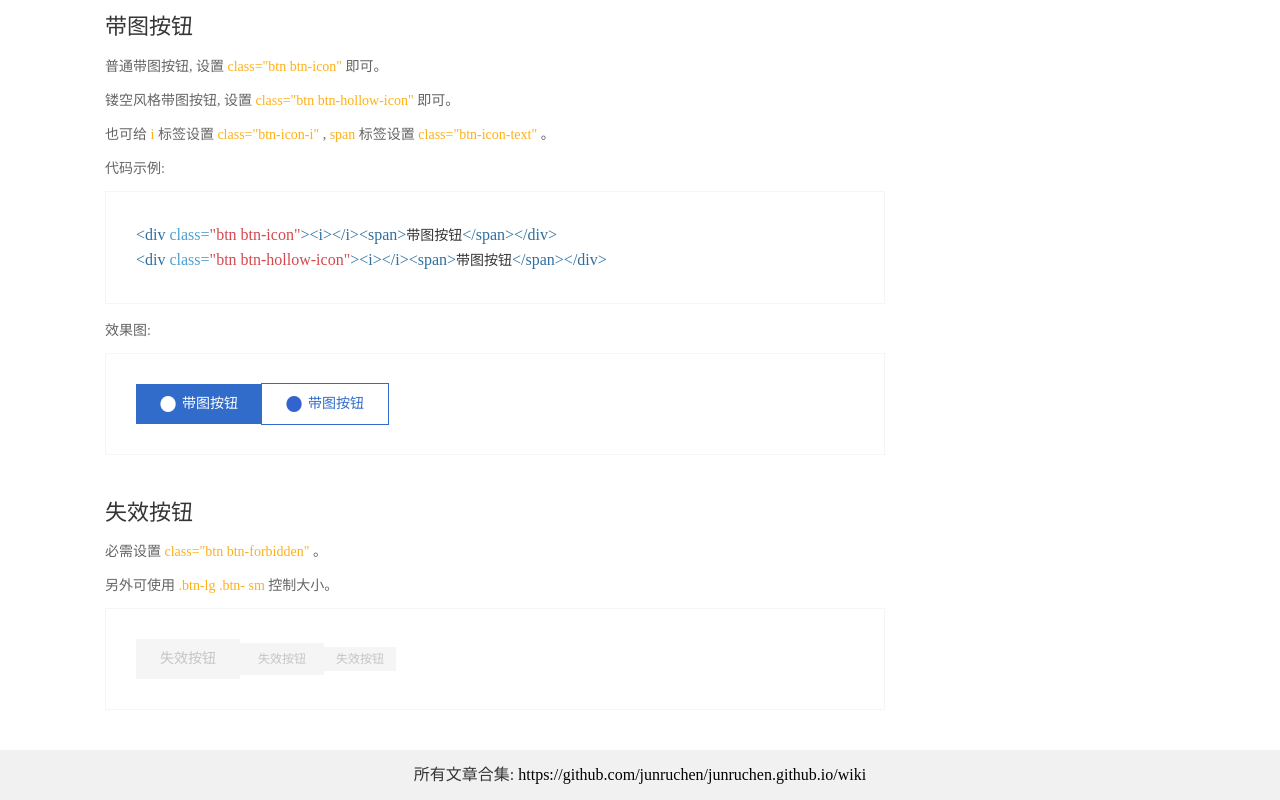
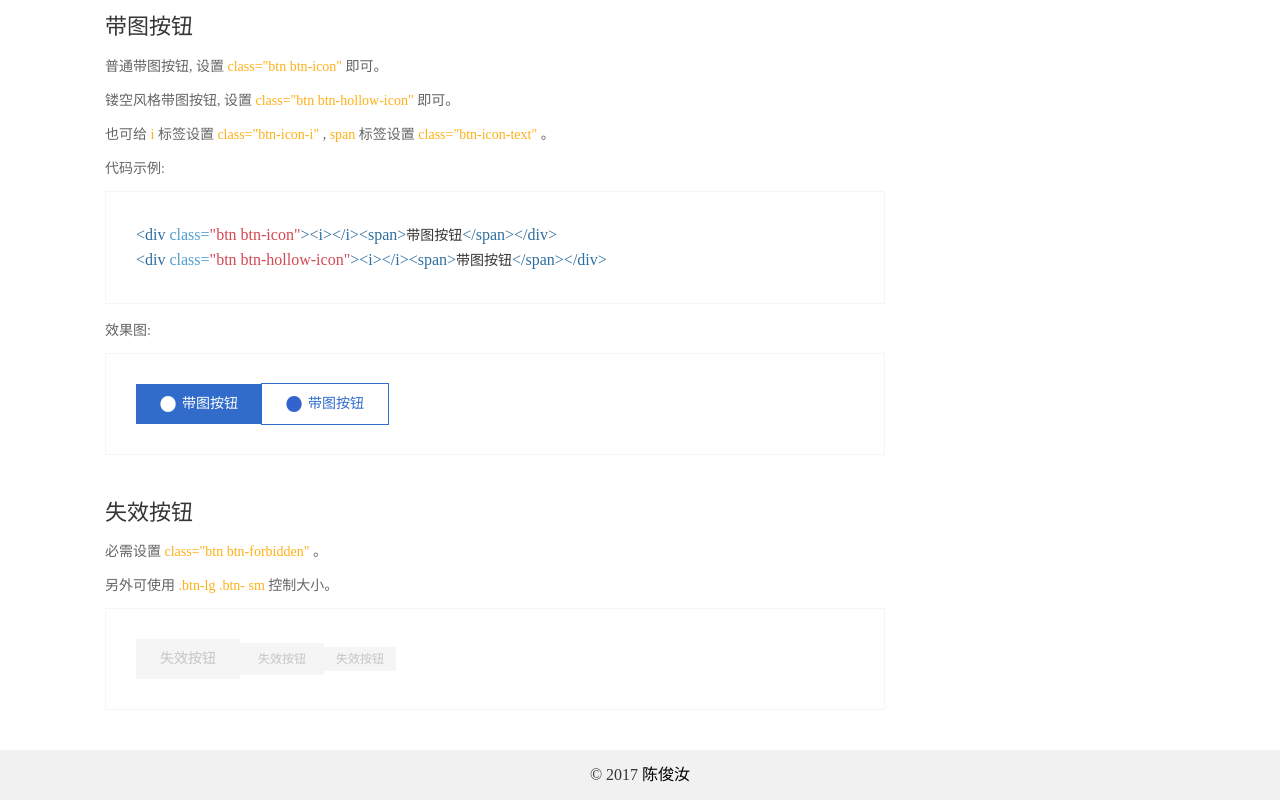
Before and after one commit to junruchen/css-widgets, a Vue app: page index.html in a window 1280 px wide. Shown: the part 1333-2133 px from the top of the page. Built offline with nearby package versions, Linux system fonts and the light colour scheme.

Commit message:
update weigets

```diff
--- a/index.html
+++ b/index.html
@@ -2,7 +2,7 @@
 <html lang="en">
 <head>
     <meta charset="UTF-8">
-    <title>CSS-汇总</title>
+    <title>CSS-组件</title>
     <link rel="stylesheet" href="assets/css/style.css">
     <link rel="stylesheet" href="assets/css/widget.css">
     <link rel="stylesheet" href="assets/css/feature.css">
@@ -58,7 +58,7 @@
         </div>
     </div>
 
-    <footer>所有文章合集: <a href="https://github.com/junruchen/junruchen.github.io/wiki" target="_blank">https://github.com/junruchen/junruchen.github.io/wiki</a>
+    <footer>© 2017 <a href="https://github.com/junruchen/junruchen.github.io/wiki" target="_blank">陈俊汝</a>
     </footer>
 </div>
 <script src="build/common.js"></script>
```
